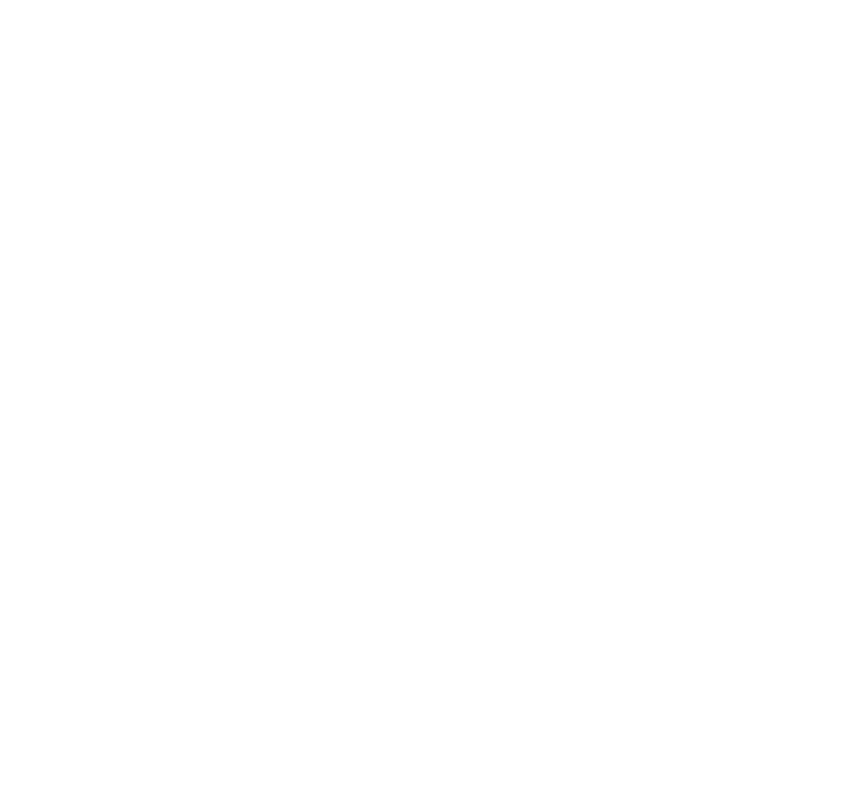
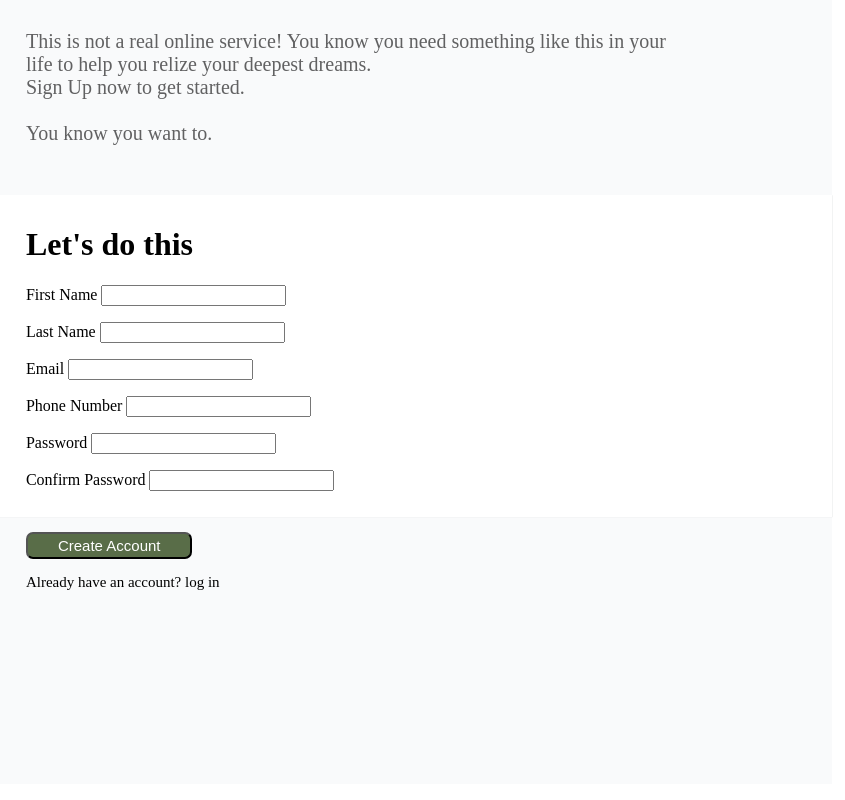
Before and after one commit to BadrSayed2/Sign-Up-form, a plain HTML site: page index.html in a window 1280 px wide. Shown: the full height of the page, 435-1280 px from the left. Drawn offline with Linux system fonts and the light colour scheme.

```diff
--- a/index.html
+++ b/index.html
@@ -16,6 +16,70 @@
         </div>
   </div>
 
-  <div class="form-content"></div>
+  <div class="form-content">
+    <p class="caption">
+        This is not a real online service! You know you need something like this
+        in your life to help you relize your deepest dreams.
+        <br>
+        Sign Up now to get started.
+        <br>
+        <br>
+        You know you want to.
+    </p>
+    <form action="" >
+        <div class="sign-up">
+
+
+
+            <h1>Let's do this</h1>
+
+
+
+
+            <div class="fields">
+
+                <p>
+                    <label for="">First Name</label>
+                    <input type="text">
+                </p>
+
+                <p>
+                    <label for="">Last Name</label>
+                    <input type="text">
+                </p>
+
+                <p>
+                    <label for="">Email</label>
+                    <input type="text">
+                </p>
+
+                <p>
+                    <label for="">Phone Number</label>
+                    <input type="text">
+                </p>
+
+                <p>
+                    <label for="">Password</label>
+                    <input type="text">
+                </p>
+
+                <p>
+                    <label for="">Confirm Password</label>
+                    <input type="text">
+                </p>
+
+            </div>
+
+
+        </div>
+
+        <div class="submit-section">
+            <button type="submit">Create Account</button>
+            <p>Already have an account? log in</p>
+        </div>
+
+
+    </form>
+  </div>
 </body>
 </html>
--- a/style.css
+++ b/style.css
@@ -21,6 +21,13 @@
     flex: 2;
     height: 98vh;
 }
+/* end of main alignment */
+
+
+
+/* #################################### */
+
+
 
 /* the left side styling */
 
@@ -52,4 +59,52 @@
 }
 
 /* end of left side align ment */
+
+
+
+
+
 /* ############################################### */
+
+
+
+
+/* start styling the right side */
+
+body>div.form-content{
+    background-color: #f9fafb;
+    display: flex;
+    flex-direction: column;
+}
+body>div.form-content>p.caption{
+    padding-left: 30px;
+    padding-right: 17%;
+    font-weight: 500;
+    font-size: 20px;
+    color: #616162;
+    margin-top: 30px ;
+    margin-bottom: 50px;
+
+}
+body>div.form-content div.sign-up{
+    width: 100%;
+    padding: 10px 30px;
+    background-color: #ffffff;
+    box-shadow: 0.5px 0.3px #e6e7e8;
+}
+
+form>.submit-section{
+    padding-left: 30px;
+    margin-top: 15px;
+    font-size: 15px;
+}
+
+form>.submit-section>button[type="submit"]{
+    padding: 3px 30px;
+    border-radius: 7px;
+    font-size: 15px;
+    background-color: #596d48;
+    color: white;
+}
+
+/* end of making the layout of the left side  */
```
